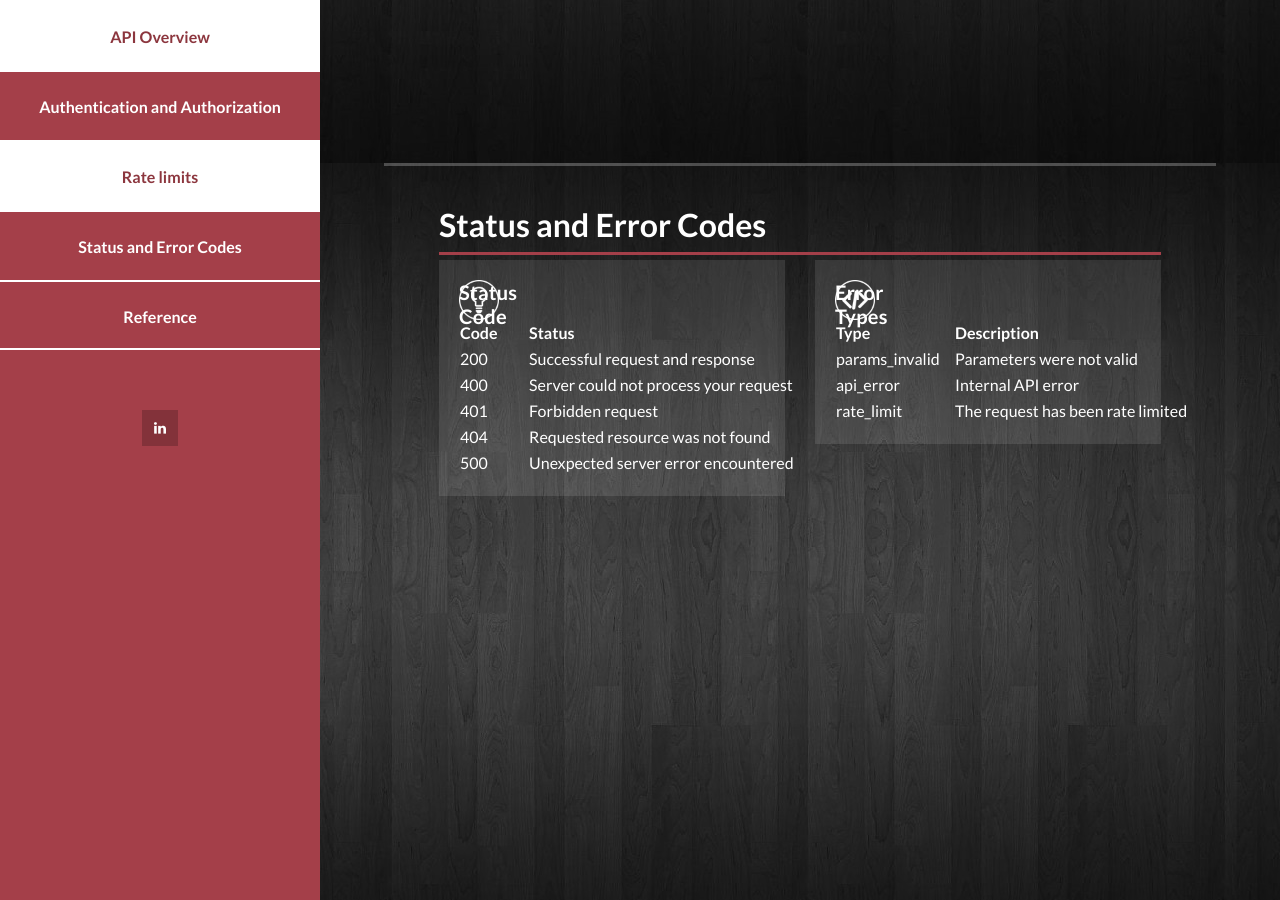
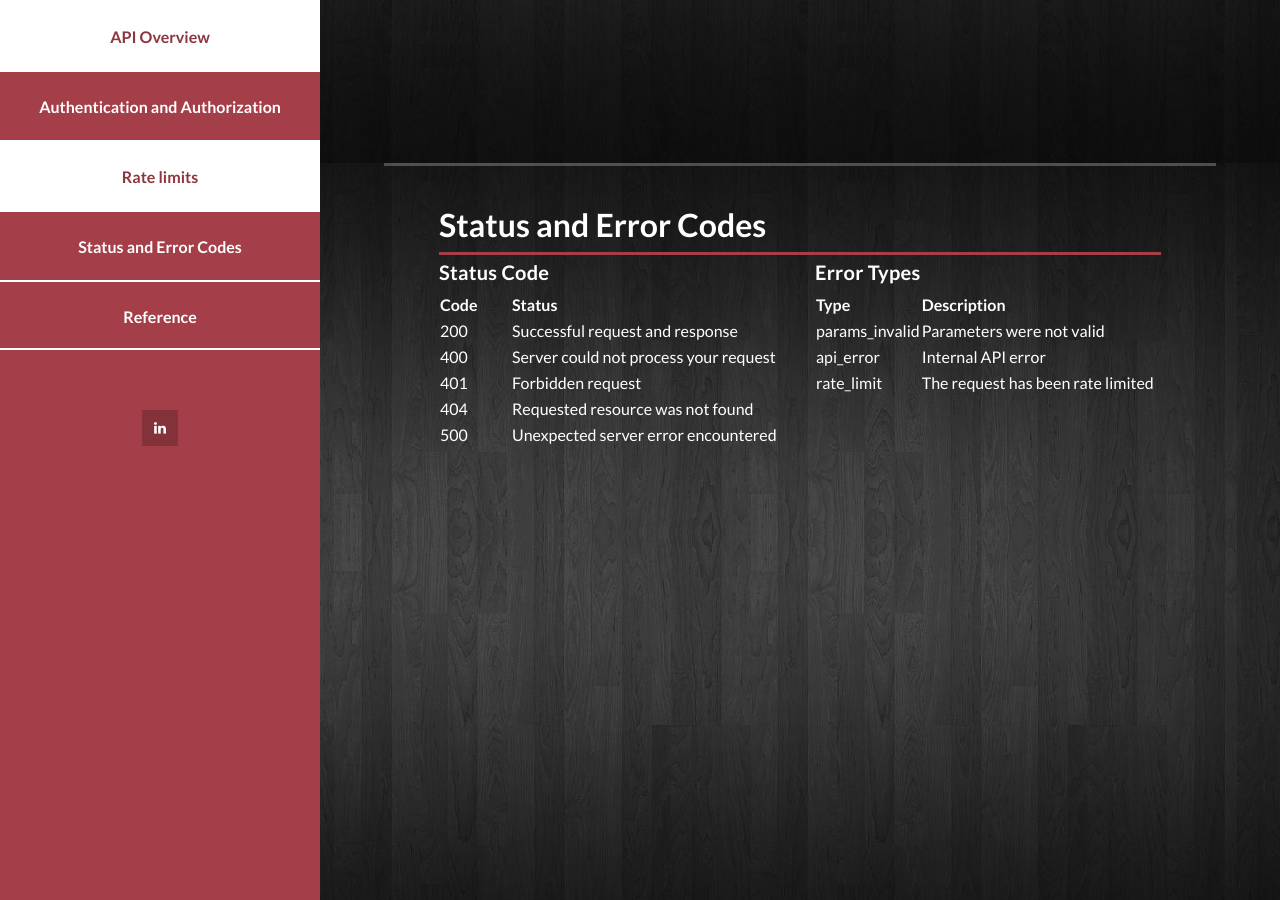
Before and after one commit to preethisamyuktha/MyProfile, a Jekyll site: the page API/swagger.html, which Jekyll copies as it is, in a window 1280 px wide and 900 px high, scrolled down 2537 px. Built offline with Jekyll 4.4.1, drawn with Linux system fonts in a browser that asks for light colours.

Commit message:
correction

```diff
--- a/API/swagger.html
+++ b/API/swagger.html
@@ -130,11 +130,11 @@
 
 		  <div class="row">
             <div class="col-md-6">
-              <div class="service-item">
-                <div class="first-service-icon service-icon">
+              <div class="first-service-icon service-icon"></div>
+
                 <h4>Status Code</h4>
-				</div>
-				<table style="width:175%">
+
+				<table>
                 <tr>
     <th>Code</th>
     <th>Status</th>
@@ -168,15 +168,15 @@
   </table>
 
 
-              </div>
+
             </div>
             <div class="col-md-6">
-              <div class="service-item">
-                <div class="second-service-icon service-icon">
+              <div class="second-service-icon service-icon"></div>
+
 
                 <h4>Error Types</h4>
-                </div>
-					<table style="width:125%">
+
+					<table>
                 <tr>
     <th>Type</th>
     <th>Description</th>
@@ -200,7 +200,7 @@
 
   </table>
 
-              </div>
+
             </div>
             </div>
 		  </section>
--- a/assets/css/templatemo-style.css
+++ b/assets/css/templatemo-style.css
@@ -310,6 +310,10 @@ html {
 .section-heading {
     text-align: left;
     padding: 40px 40px;
+}
+th {
+    text-align: inherit;
+    column-width: 70px;
 }
 table.responses-table {
     background-color: #9ab0bf;
```
